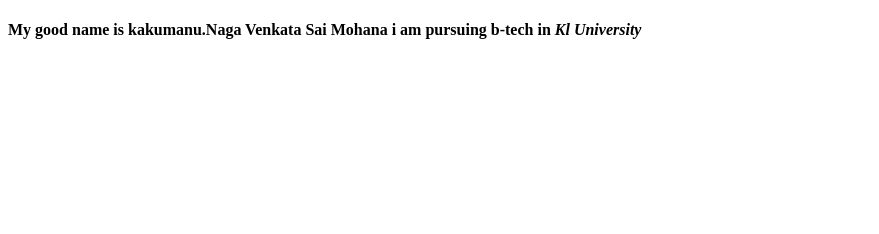
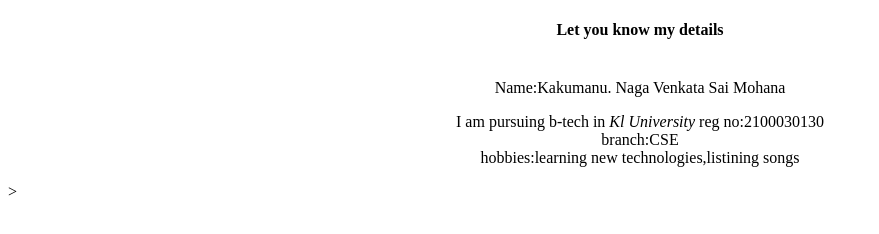
Before and after one commit to kakumanumohana/Aboutme, a plain HTML site: page index.html in a window 1280 px wide. Shown: the whole page, without its empty margins (0-879 px from the left). Drawn offline with Linux system fonts and the light colour scheme.

Commit message:
changes done

```diff
--- a/index.html
+++ b/index.html
@@ -4,9 +4,13 @@
     <title>My details</title>
 </head>
 <body>
-    <h4> My good name is <b>kakumanu.Naga Venkata Sai Mohana</b>
-        i am pursuing b-tech in <em>Kl University</em>
-    </h4>
+    <center><h4> Let you know my details</h4>
+<br>
+Name:Kakumanu. Naga Venkata Sai Mohana <br>
+      <p> I am pursuing b-tech in <em>Kl University</em>
 
+          reg no:2100030130<br>
+          branch:CSE<br>
+          hobbies:learning new technologies,listining songs</center>
 </body>
-</html>
+</html>>
```
